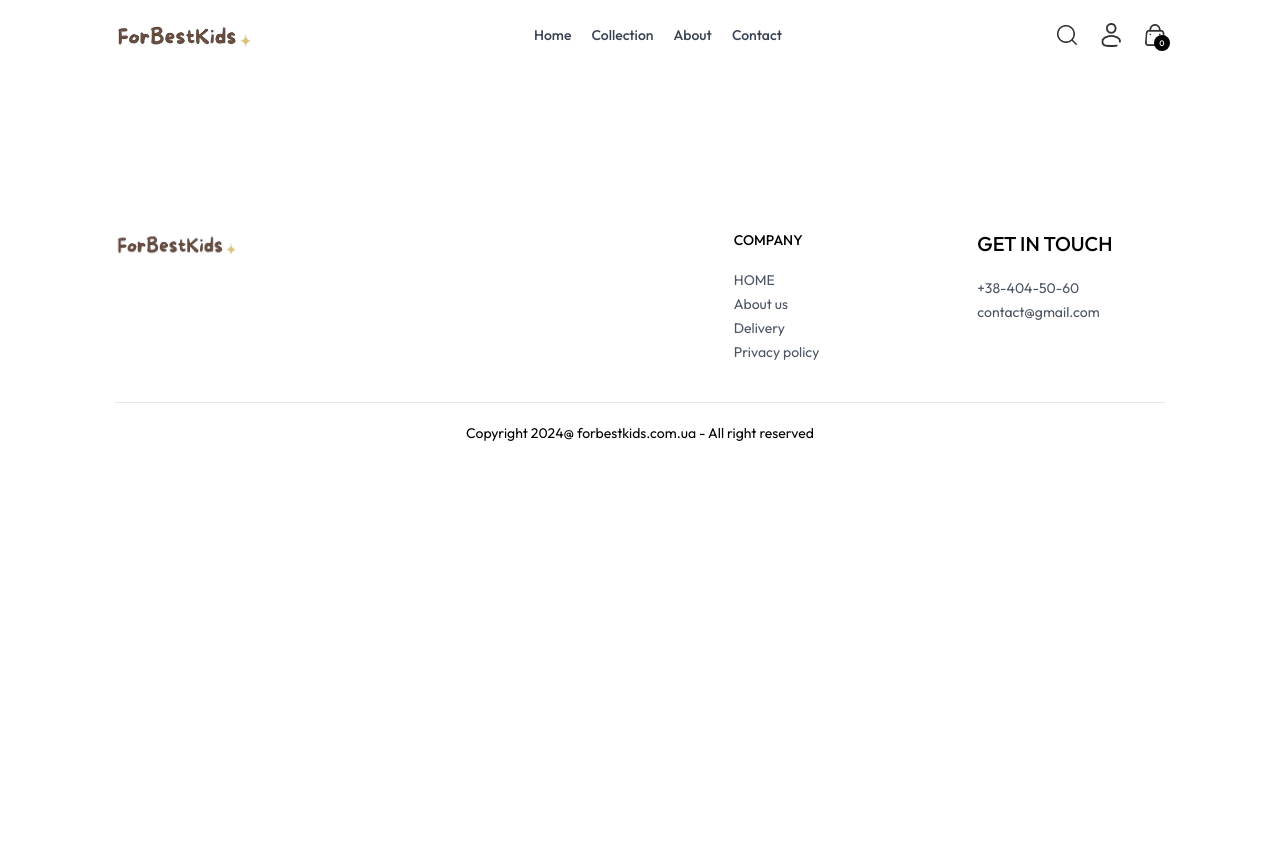
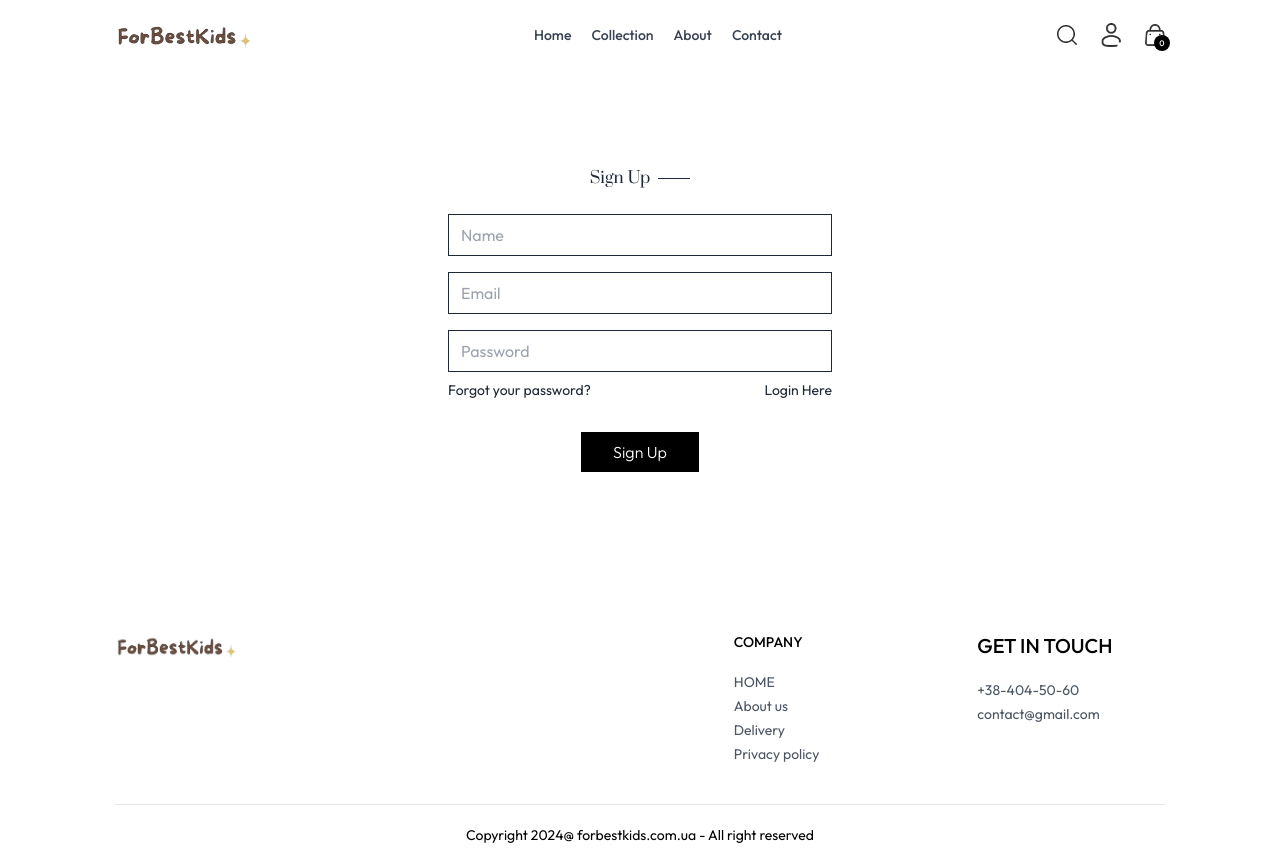
Before and after one commit to Imotytskiy/E-commerce-second, a React (Vite) app in the folder frontend/: page /login in a window 1280 px wide. Before the commit this address had no page. Before the commit the page ends 800 px from the top, so only its background shows below. Built offline with nearby package versions, Linux system fonts and the light colour scheme.

Commit message:
add update

```diff
--- a/frontend/src/components/Navbar.jsx
+++ b/frontend/src/components/Navbar.jsx
@@ -44,11 +44,13 @@
 
         {/* Profile Dropdown */}
         <div className="group relative">
-          <img
-            src={assets.profile_icon}
-            className="w-5 cursor-pointer"
-            alt="Profile"
-          />
+          <Link to="/login">
+            <img
+              src={assets.profile_icon}
+              className="w-5 cursor-pointer"
+              alt="Profile"
+            />
+          </Link>
           <div className="group-hover:block hidden absolute dropdown-menu right-0 pt-4">
             <div className="flex flex-col gap-2 w-36 py-3 px-5 bg-slate-100 text-gray-500 rounded">
               <p className="cursor-pointer hover:text-black">Profile</p>
--- a/frontend/src/pages/About.jsx
+++ b/frontend/src/pages/About.jsx
@@ -0,0 +1,18 @@
+import React from "react";
+import Title from "../components/Title";
+import { assets } from "../assets/assets";
+
+const About = () => {
+  return (
+    <>
+      <div className="text-2xl text-center pt-8 border-t">
+        <Title text1={"ABOUT"} text2={"US"} />
+      </div>
+      <div className="my-10 flex flex-col md:flex-row gap-16">
+        <img className="w-full md:max-w-[450px]" src={assets.about.img} />
+      </div>
+    </>
+  );
+};
+
+export default About;
--- a/frontend/src/pages/Login.jsx
+++ b/frontend/src/pages/Login.jsx
@@ -1,7 +1,61 @@
-import React from "react";
+import React, { useState } from "react";
 
 const Login = () => {
-  return <div></div>;
+  const [currentState, setCurrentState] = useState("Sign Up");
+  const onSubmitHandler = async (event) => {
+    event.preventDefault();
+  };
+  return (
+    <form
+      onSubmit={onSubmitHandler}
+      className="flex flex-col items-center w-[90%] sm:max-w-96 m-auto mt-14 gap-4 text-gray-800"
+    >
+      <div className="inline-flex items-center gap-2 mb-2 mt-10">
+        <p className="prata-regular test-3xl">{currentState}</p>
+        <hr className="border-none h-[1.5px] w-8 bg-gray-800" />
+      </div>
+      {currentState === "Login" ? (
+        ""
+      ) : (
+        <input
+          type="text"
+          className="w-full px-3 py-2 border border-gray-800"
+          placeholder="Name"
+        />
+      )}
+      <input
+        type="email"
+        className="w-full px-3 py-2 border border-gray-800"
+        placeholder="Email"
+      />
+      <input
+        type="password"
+        className="w-full px-3 py-2 border border-gray-800"
+        placeholder="Password"
+      />
+      <div className="w-full flex justify-between text-sm mt-[-8px]">
+        <p className="cursor-pointer">Forgot your password?</p>
+        {currentState === "Login" ? (
+          <p
+            onClick={() => setCurrentState("Sign Up")}
+            className="cursor-pointer"
+          >
+            Create accout
+          </p>
+        ) : (
+          <p
+            onClick={() => setCurrentState("Login")}
+            className="cursor-pointer"
+          >
+            Login Here
+          </p>
+        )}
+      </div>
+      <button className="bg-black  text-white font-light px-8 py-2 mt-4">
+        {currentState === "Login" ? "Sign In" : "Sign Up"}
+      </button>
+    </form>
+  );
 };
 
 export default Login;
```
